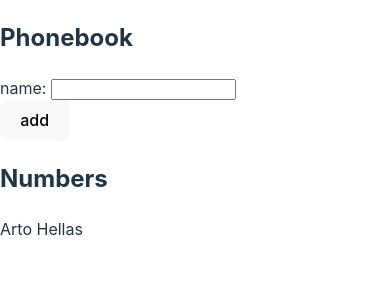
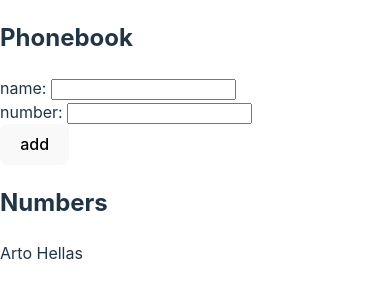
Before and after one commit to HectorMtz22/fullstack-open, a React (Vite) app in the folder part2/phonebook/: page / in a window 390 px wide. Shown: the top 300 px of the page. Built offline with nearby package versions, Linux system fonts and the light colour scheme.

Commit message:
Add exercise 2.8: The Phonebook Step3

```diff
--- a/part2/phonebook/src/App.jsx
+++ b/part2/phonebook/src/App.jsx
@@ -5,11 +5,15 @@
     { name: 'Arto Hellas' }
   ])
   const [newName, setNewName] = useState('')
+  const [newNumber, setNewNumber] = useState('')
 
   const handleSubmit = (e) => {
     e.preventDefault()
     // console.log("You submitted the form")
-    const newPerson = {name: newName}
+    const newPerson = {
+      name: newName,
+      number: newNumber
+    }
     const isNew = persons
       .filter((person) => person.name === newName)
       .length === 0
@@ -22,11 +26,6 @@
     setPersons(persons.concat(newPerson))
   }
 
-  const handleInputChange = (e) => {
-    // console.log(e.target.value)
-    setNewName(e.target.value)
-  }
-
   return (
     <div>
       <h2>Phonebook</h2>
@@ -34,7 +33,13 @@
         <div>
           name: <input
             value={newName}
-            onChange={handleInputChange}
+            onChange={(e) => setNewName(e.target.value)}
+          />
+        </div>
+        <div>
+          number: <input
+            value={newNumber}
+            onChange={(e) => setNewNumber(e.target.value)}
           />
         </div>
         <div>
@@ -43,7 +48,7 @@
       </form>
       <h2>Numbers</h2>
       {persons.map((person) => (
-        <p key={person.name}>{person.name}</p>
+        <p key={person.name}>{person.name} {person?.number}</p>
       ))}
     </div>
   )
```
